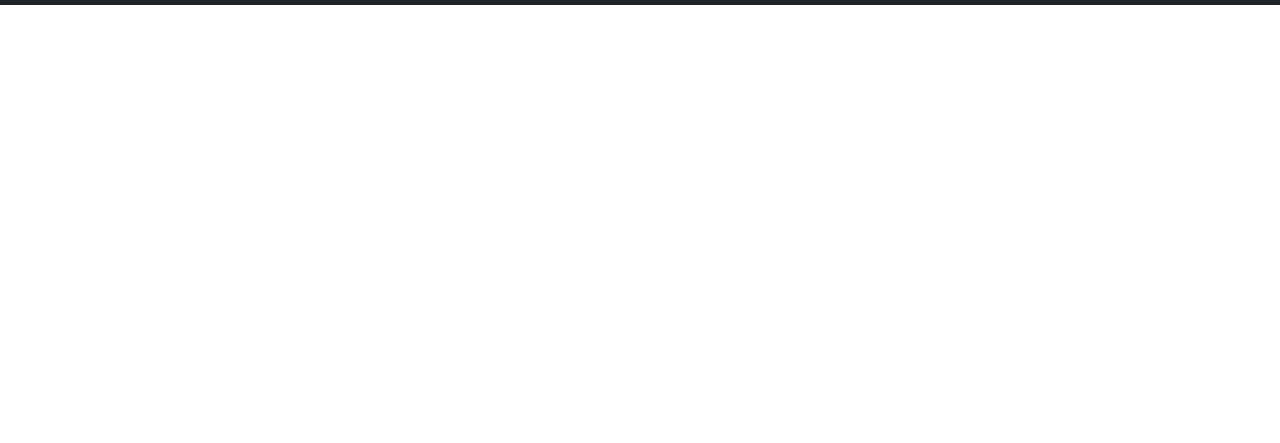
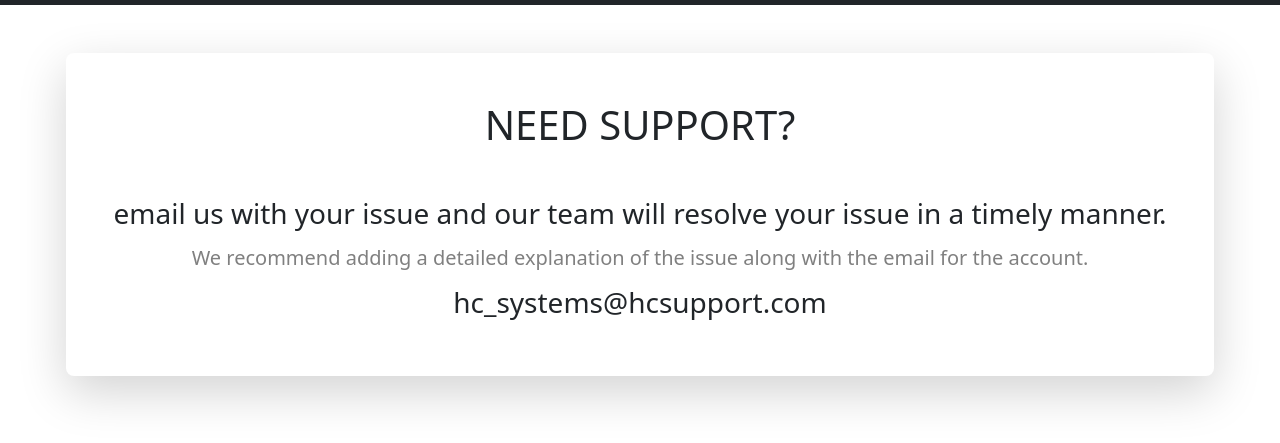
Before and after one commit to danram0121/Property-Management-Project, a plain HTML site: page common/contact.html in a window 1280 px wide. Shown: the part 53-496 px from the top of the page. Drawn offline with nearby package versions, Linux system fonts and the light colour scheme.

Commit message:
Add files via upload

```diff
--- a/common/contact.html
+++ b/common/contact.html
@@ -13,7 +13,7 @@
       rel="stylesheet"
     />
   </head>
-  <body onload = "contactOnLoad()">
+  <body onload = "contactOnLoad()" class="support-head">
     <nav class="navbar navbar-expand-sm bg-dark navbar-dark">
       <div class="container-fluid">
         <ul class="navbar-nav">
@@ -38,6 +38,15 @@
         </ul>
       </div>
     </nav>
+
+    <main class="my-5 text-center " >
+      <div class="m-3 p-5 bg-white shadow-lg rounded-3 mx-auto scale" style="width: fit-content;">
+        <h1>NEED SUPPORT?</h1>
+        <p class="h3 mt-5">email us with your issue and our team will resolve your issue in a timely manner.</p>
+        <p class="h5 mt-3" style="-webkit-text-fill-color: grey;">We recommend adding a detailed explanation of the issue along with the email for the account.</p>
+        <p class="h3 mt-3">hc_systems@hcsupport.com</p>
+      </div>
+    </main>
   </body>
   <!-- Latest compiled JavaScript -->
 <script src="https://cdn.jsdelivr.net/npm/bootstrap@5.2.2/dist/js/bootstrap.bundle.min.js"></script>
```
Also changed, not shown: common/about.html (+9 -1 lines).
